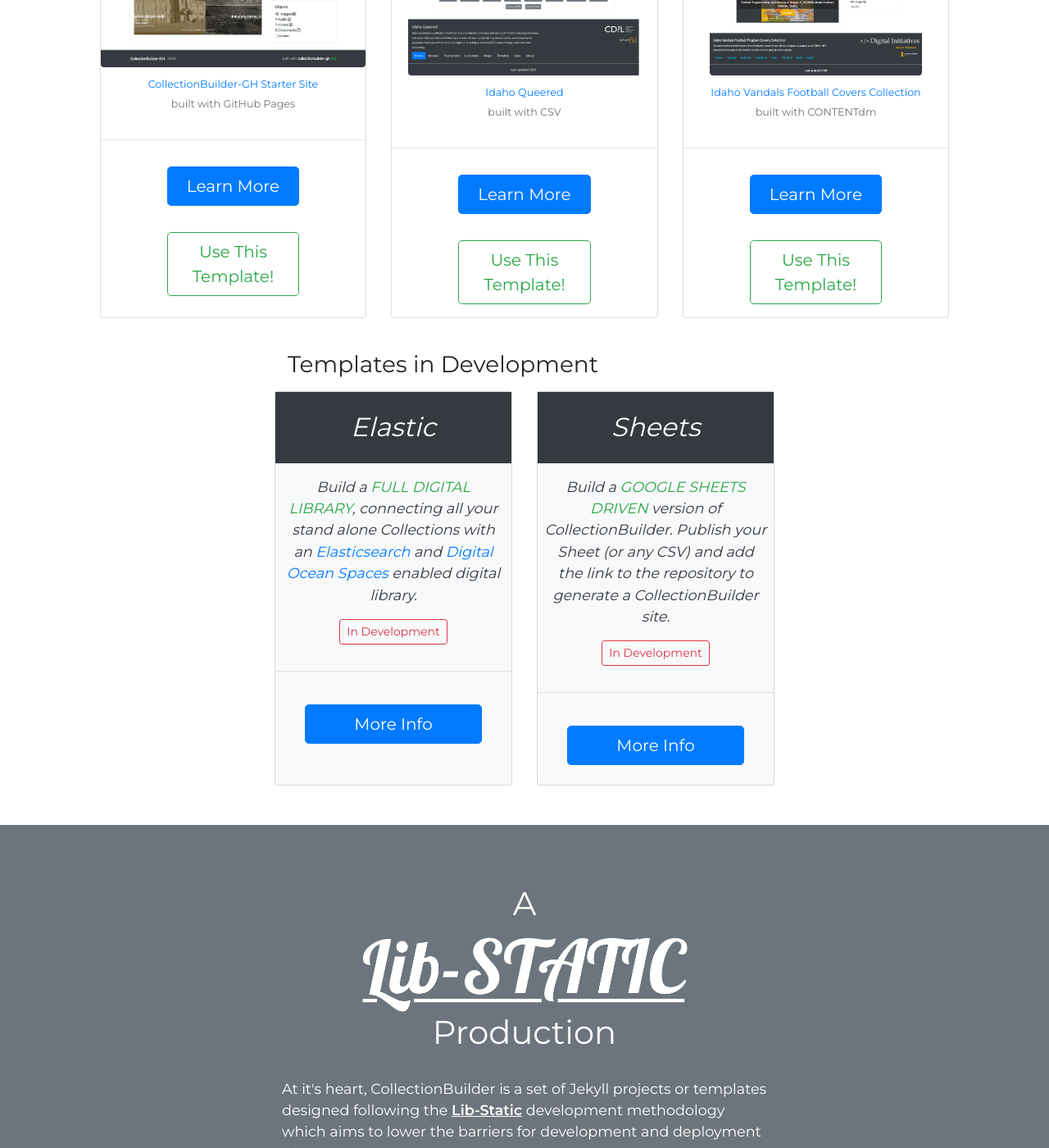
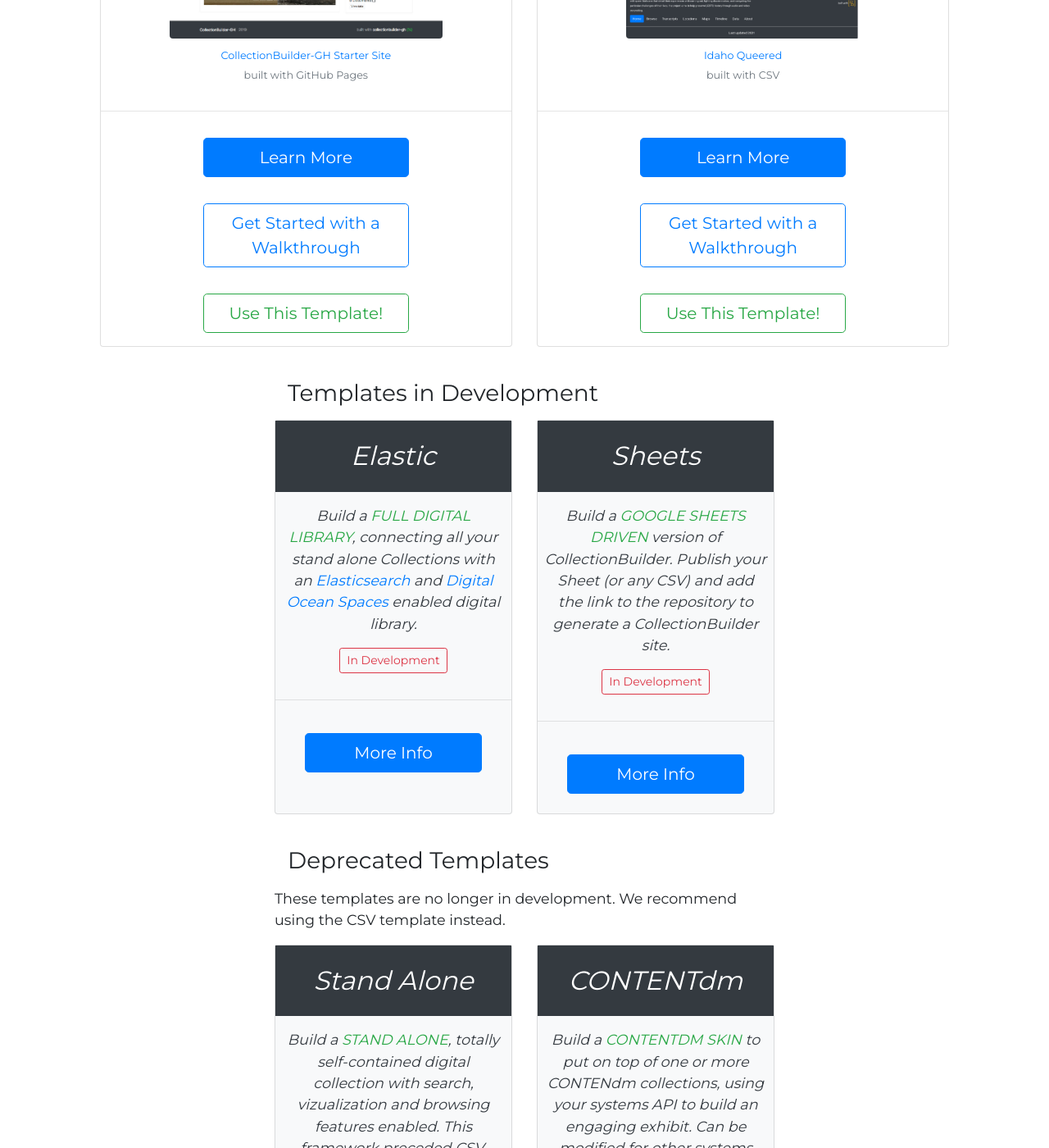
Before and after one commit to CollectionBuilder/collectionbuilder.github.io, a Jekyll site: the page built from index.html, in a window 1280 px wide and 1400 px high, scrolled down 2598 px. Shown: the whole window at 82% size. Built offline with Jekyll 4.4.1, drawn with Linux system fonts in a browser that asks for light colours; comment, search, counter and statistics services are not loaded; some of the changed text lies outside the part shown.

Commit message:
put logo back up and add buttons to templates

```diff
--- a/_includes/templates.html
+++ b/_includes/templates.html
@@ -2,7 +2,7 @@
     <div class="col-md-10 offset-md-1">
         <div class="card-deck ">
             {%for type in site.data.types%}
-            {% if type.id == 'csv' or type.id == 'gh' or type.id == "cdm" %}
+            {% if type.id == 'csv' or type.id == 'gh' %}
             <div class="card mb-4  text-dark">
                 <div class="card-heading">
                     <h2 class=" font-italic text-center display-5 bg-dark text-white p-4 mb-3 ">
@@ -23,8 +23,12 @@
                 <hr />
                 <div class="text-center">
                     <a href="{{ type.id | prepend: '/' | relative_url}}" class="btn my-3 btn-lg btn-primary w-50">Learn More</a>
+                    {% if type.tutorial %}
+                    <a href="{{ type.tutorial}}" target="_blank" class="btn my-3 btn-lg btn-outline-primary  w-50">Get Started with a Walkthrough</a>
+                    {% endif %}
 
                     <a href="{{ type.github}}" target="_blank" class="btn my-3 btn-lg btn-outline-success  w-50">Use This Template!</a>
+
 
                 </div>
             </div>
@@ -58,4 +62,30 @@
             {% endfor %}
         </div>
     </div>
+    <div class="col-md-6 offset-md-3">
+        <h3 class="ml-3 my-3">Deprecated Templates
+        </h3>
+        <p>These templates are no longer in development. We recommend using the CSV template instead.</p>
+        <div class="card-deck ">
+            {%for type in site.data.types%}
+            {% if type.id == 'cdm' or type.id == 'sa' %}
+            <div class="card mb-4 bg-light text-dark">
+                <div class="card-heading">
+                    <h2 class=" font-italic text-center display-5 bg-dark text-white p-4 mb-3 ">
+                        <a class="text-white" href="{{ type.id | prepend: '/' | append: '/' | relative_url}}">{{type.title | remove: "CollectionBuilder-"}}</a>
+                    </h2>
+                    <p class="my-3 text-center font-italic px-2">{{type.description}}</p>
+                </div>
+                <hr />
+
+                <div class="text-center">
+
+                    <a href="{{ type.id | prepend: '/' | relative_url}}" class="btn my-4 btn-lg btn-primary col-9">More Info</a>
+
+                </div>
+            </div>
+            {% endif %}
+            {% endfor %}
+        </div>
+    </div>
 </div>
--- a/_layouts/type-page.html
+++ b/_layouts/type-page.html
@@ -38,8 +38,8 @@
                     {% if type.demo %}
                     <a href="{{ type.demo }}" target="_blank" class="btn my-2 btn-lg btn-primary col-9 w-75">Check out a Demo Version</a>
                     {% endif %}
-                    {% if type.workshop %}
-                    <a href="{{ type.workshop }}" class="btn my-2 btn-lg btn-outline-primary col-9 w-75">Take an Online Workshop</a>
+                    {% if type.tutorial %}
+                    <a href="{{ type.tutorial }}" class="btn my-2 btn-lg btn-outline-primary col-9 w-75">Take a Guided Walkthrough</a>
                     {% endif %}
                     </div>
     </div>
--- a/index.html
+++ b/index.html
@@ -3,19 +3,21 @@
 layout: default
 ---
 <div class="row my-5">
-    <!--
-    <div class="col-12 mx-auto text-center">
-        <div class="alert alert-info alert-dismissible fade show d-inline-block w-75 alert-full-width" role="alert">
+
+    <div class="col-4 mx-auto text-center">
+        <!--<div class="alert alert-info alert-dismissible fade show d-inline-block w-75 alert-full-width" role="alert">
             <p>There are new opportunities to learn and teach CollectionBuilder! Check out the <a href="{{ '/community/' | relative_url }}" class="font-weight-bold" style="color:#0c5460;">CollectionBuilder Incentives Program</a>.</p>
             <button type="button" class="close" data-dismiss="alert" aria-label="Close">
                 <span aria-hidden="true">&times;</span>
             </button>
-        </div>
+        </div>-->
         <div class="mt-4"> <a href="{{ '/' | relative_url }}"><img style="max-height:220px;" class="my-2 img-fluid" src="{{ '/images/logo/cb-logo-solid-vgold-transparent.png' | relative_url }}" alt="stylized CollectionBuilder logo"> </a></div>
-    </div>-->
-    <div class="col-md-8 offset-md-2 my-4 py-4 pr-5">
-        <h1 class="font-italic"><strong>CollectionBuilder</strong> is an open source framework for creating digital collection and exhibit websites that are driven by metadata and powered by modern static web technology.</h1>
-        <div class="mt-5 text-center"><a href="#templates" class="btn btn-lg btn-warning">Choose a Template to Get Started</a></div>
+    </div>
+    <div class="col-md-7 my-4 py-4 pr-5">
+        <h2 class="font-italic"><strong>CollectionBuilder</strong> is an open source framework for creating digital collection and exhibit websites that are driven by metadata and powered by modern static web technology.</h2>
+    </div>
+    <div class="col-12">
+        <div class="mt-5 text-center"><a href="tutorials.html" class="btn btn-lg btn-primary m-3 p-3">Learn How it Works</a><a href="#templates" class="btn btn-lg btn-warning m-3 p-3">Choose a Template to Start a Project</a></div>
     </div>
 </div>
 
```
Also changed, not shown: _data/types.csv (+5 -5 lines).
